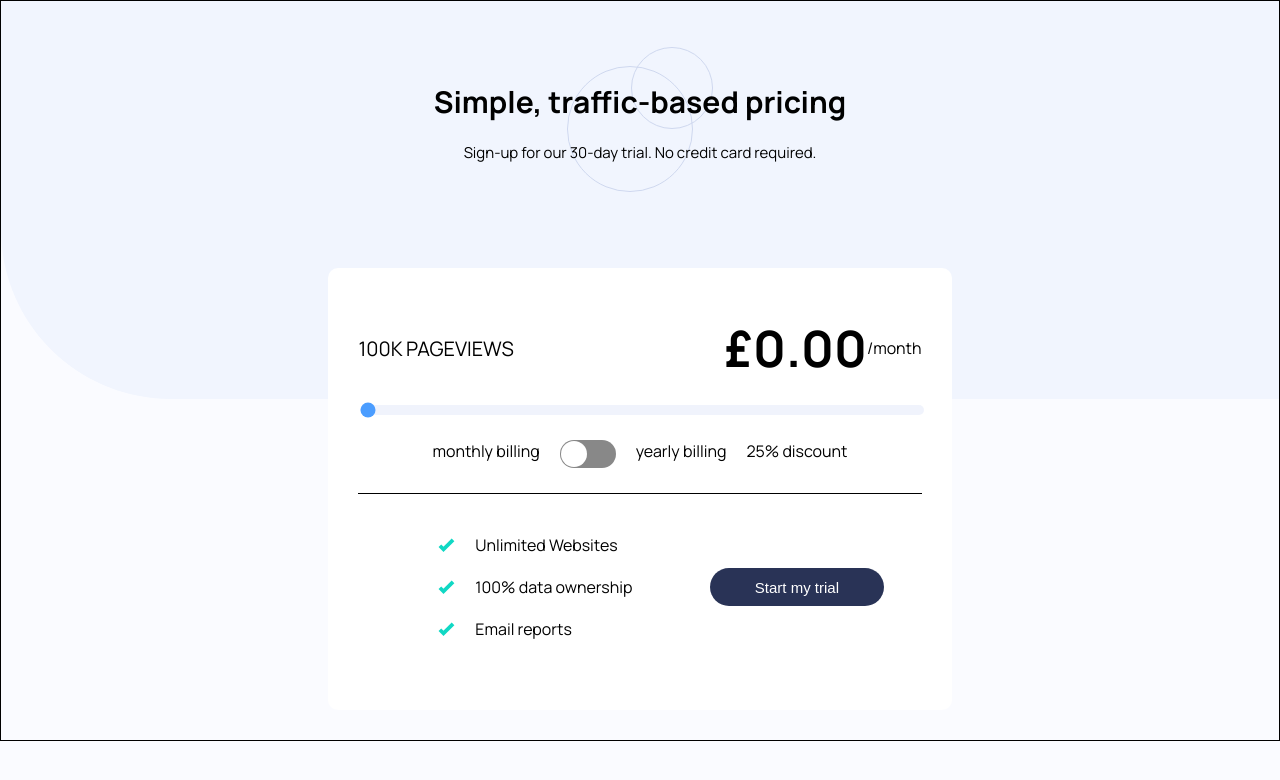
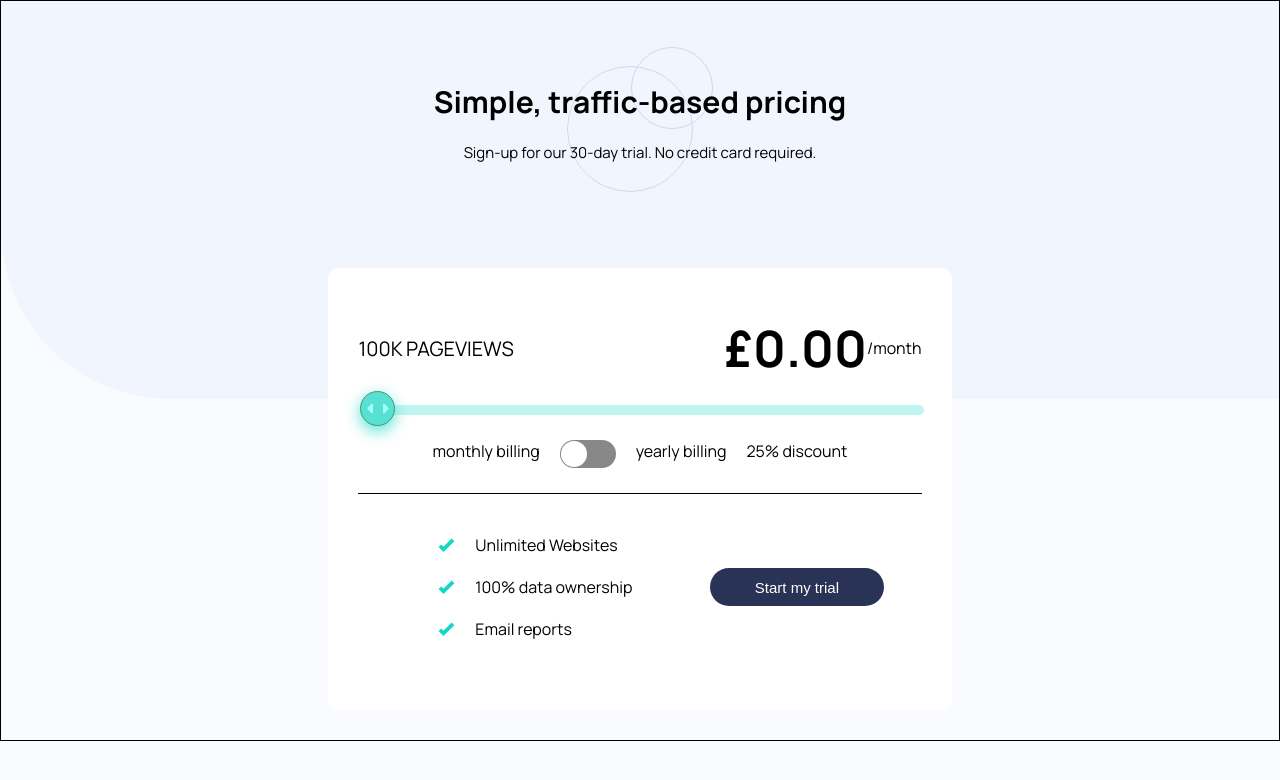
Before and after one commit to 11ma/pricing-component, a React (Create React App) app: page / in a window 1280 px wide. Shown: the top 780 px of the page. Built offline with nearby package versions, Linux system fonts and the light colour scheme.

Commit message:
clean up css

```diff
--- a/src/modules/Pricing.module.scss
+++ b/src/modules/Pricing.module.scss
@@ -1,12 +1,5 @@
 .Container {
-  // border: 1px solid black;
-  // display: flex;
-  // flex-direction: column;
-  // align-items: center;
-  // justify-content: center;
-
   .PriceContainer {
-    // border: 1px solid black;
     display: flex;
     align-items: center;
     justify-content: space-between;
@@ -26,10 +19,6 @@
       font-weight: 700;
     }
   }
-  .PriceContainer > * {
-    // margin: 50px;
-    // padding: 50px;
-  }
 
   .Slider {
     -webkit-appearance: none;
@@ -38,32 +27,46 @@
     background: hsl(224, 65%, 95%);
     outline: none;
     opacity: 0.7;
-    -webkit-transition: 0.2s;
-    transition: opacity 0.2s;
     border-radius: 20px;
   }
 
-  /* .Slider::-webkit-slider-thumb {
-  -webkit-appearance: none;
-  border-radius: 50%;
-  appearance: none;
-  width: 45px;
-  height: 45px;
-  background-image: url(./images/icon-slider.svg);
-  border: 6px solid rgb(0, 105, 44);
-  cursor: pointer;
-} */
-  .Slider::-moz-range-thumb {
+  /* for chrome */
+  .Slider::-webkit-slider-thumb {
+    -webkit-appearance: none;
+    border-radius: 50%;
+    appearance: none;
+    width: 35px;
+    height: 35px;
+    border: 1px solid rgb(0, 105, 44);
+    border-radius: 20px;
     background-image: url(../images/icon-slider.svg);
     background-repeat: no-repeat;
     background-position: center;
+    background-color: hsl(174, 86%, 45%);
+    box-shadow: 0px 5px 15px hsl(174, 86%, 45%);
+    cursor: pointer;
+    margin-top: -14px;
+  }
+
+  .Slider::-webkit-slider-runnable-track {
+    background-color: hsl(174, 77%, 80%);
+    width: 25px;
+    height: 10px;
     border-radius: 20px;
+  }
+
+  /* for firefox */
+  .Slider::-moz-range-thumb {
     width: 35px;
     height: 35px;
     border: 1px solid rgb(0, 105, 44);
+    border-radius: 20px;
+    background-image: url(../images/icon-slider.svg);
+    background-repeat: no-repeat;
+    background-position: center;
     background-color: hsl(174, 86%, 45%);
+    box-shadow: 0px 5px 15px hsl(174, 86%, 45%);
     cursor: pointer;
-    box-shadow: 0px 5px 15px hsl(174, 86%, 45%);
   }
 
   .Slider::-moz-range-progress {
--- a/src/modules/PricingComponent.module.scss
+++ b/src/modules/PricingComponent.module.scss
@@ -31,10 +31,6 @@
     // border: 1px solid black;
     border-radius: 10px;
     // padding: 50px;
-  }
-
-  .PricingBody > * {
-    // border: 1px solid black;
   }
 
   .InfoBody,
```
